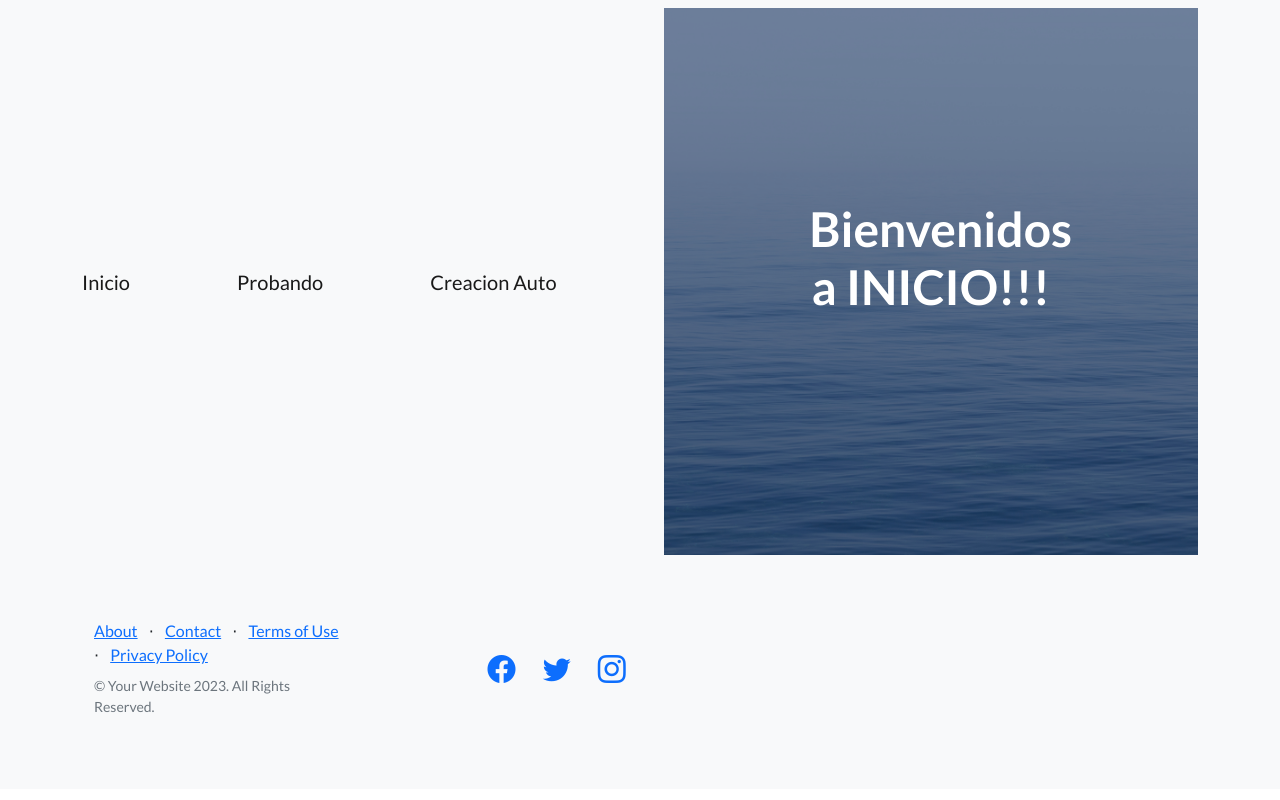
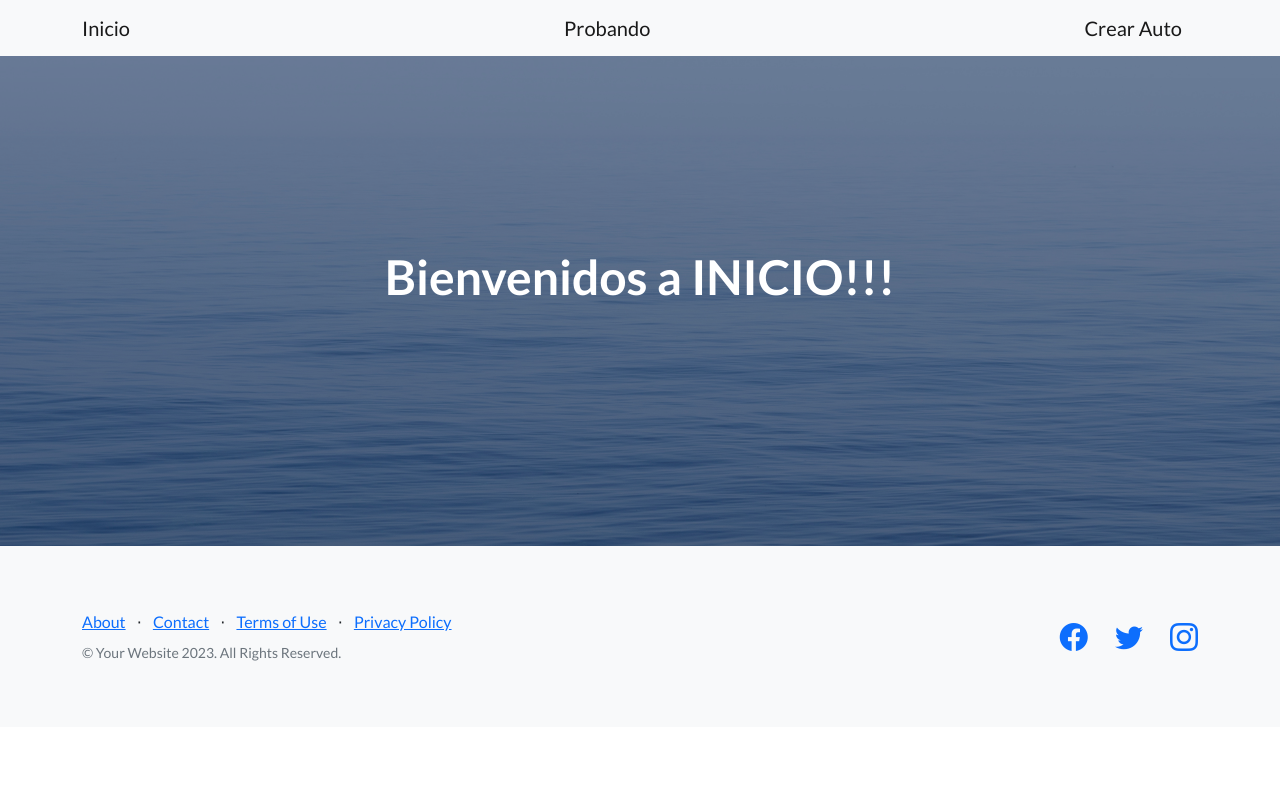
Before and after one commit to TomasRamirez28/django, a Django app: page / in a window 1280 px wide. Run offline with Django 5.2, Linux system fonts and the light colour scheme; some libraries are stand-ins or nearby versions.

Commit message:
actualizacion

```diff
--- a/inicio/urls.py
+++ b/inicio/urls.py
@@ -11,5 +11,8 @@ urlpatterns = [
     path("template3/<str:nombre>/<str:apellido>/<int:edad>/", views.template3),
     path("template4/<str:nombre>/<str:apellido>/<int:edad>/", views.template4),
     path("prueba/",views.probando, name="probando"),
-    path("autos/crear/<str:marca>/<str:modelo>/", views.crear_auto, name="crear_auto")
+    #V1
+    #path("autos/crear/<str:marca>/<str:modelo>/", views.crear_auto, name="crear_auto")
+    #V2
+    path("autos/crear/", views.crear_auto_v2, name="crear_auto_v2"),
  ]
--- a/inicio/views.py
+++ b/inicio/views.py
@@ -1,10 +1,10 @@
 from django.shortcuts import render
 from datetime import datetime
+from django.http import HttpResponse
 from django.template import Template, Context, loader
+
+from inicio.models import Auto
 import random
-
-from django.http import HttpResponse
-from inicio.models import Auto
 
 def inicio(request):
     #return HttpResponse("Bienvenidos a mi inicio")
@@ -12,8 +12,9 @@ def inicio(request):
 
 def template1(request, nombre, apellido,edad):
     fecha = datetime.now()
+    suma = 4+edad
 
-    return HttpResponse(f"<h1>Mi template 1</h1> -- Fecha: {fecha}-- buenas {nombre} {apellido}")
+    return HttpResponse(f"<h1>Mi template 1</h1> -- Fecha: {fecha}-- buenas {nombre} {apellido} {edad}")
 
 def template2(request, nombre, apellido, edad):
 
@@ -51,8 +52,6 @@ def template3(request, nombre, apellido, edad):
         "edad": edad,
         }
 
-    contexto= Context()
-
     template_renderizado = template.render(datos)
 
     return HttpResponse(template_renderizado)
@@ -61,9 +60,6 @@ def template3(request, nombre, apellido, edad):
 
 def template4(request, nombre, apellido, edad):
 
-
-
-
     fecha = datetime.now()
     datos = {
         "fecha": fecha,
@@ -71,10 +67,6 @@ def template4(request, nombre, apellido, edad):
         "apellido": apellido,
         "edad": edad,
         }
-
-
-
-
 
     return render(request,"template2.html",datos)
 
@@ -90,3 +82,6 @@ def crear_auto(request, marca, modelo):
     auto = Auto(marca=marca, modelo=modelo)
     auto.save()
     return render(request, "auto_templates/creacion.html", {"auto" : auto})
+
+def crear_auto_v2(request):
+    return render(request,'inicio/crear_auto_v2.html')
--- a/templates/autos_templates/creacion.html
+++ b/templates/auto_templates/creacion.html
@@ -6,5 +6,7 @@ creacion de auto
 
 
 {% block main %}
-Se creo el auto {{auto class=marca}} {{auto.modelo}}
+<h1>Auto Creado</h1>
+<p class="{{ auto.marca }}">Marca: {{ auto.marca }}</p>
+<p>Modelo: {{ auto.modelo }}</p>
 {% endblock main %}
--- a/templates/base.html
+++ b/templates/base.html
@@ -2,12 +2,14 @@
 <html lang="en">
 {% load static %}
 <head>
-
     <meta charset="utf-8" />
     <meta name="viewport" content="width=device-width, initial-scale=1, shrink-to-fit=no" />
     <meta name="description" content="" />
     <meta name="author" content="" />
-        <title>Landing Page - Start Bootstrap Theme</title>
+    <title>
+        {% block title_head %}
+        {% endblock title_head %}
+    </title>
     <!-- Favicon-->
     <link rel="icon" type="image/x-icon" href="assets/favicon.ico" />
     <!-- Bootstrap icons-->
@@ -15,9 +17,7 @@
     <!-- Google fonts-->
     <link href="https://fonts.googleapis.com/css?family=Lato:300,400,700,300italic,400italic,700italic" rel="stylesheet" type="text/css" />
     <!-- Core theme CSS (includes Bootstrap)-->
-        <link href="{% static "css/styles.css" %}" rel="stylesheet" />
-
-
+    <link href="{% static 'css/styles.css' %}" rel="stylesheet" />
 </head>
 <body>
     <!-- Navigation-->
@@ -25,54 +25,31 @@
         <div class="container">
             <a class="navbar-brand" href={% url "inicio" %}>Inicio</a>
             <a class="navbar-brand" href={% url "probando" %}>Probando</a>
-                <a class="navbar-brand" href={% url "crear_auto" "Ford" "k"%}>Creacion Auto</a>
-               <!--<a class="btn btn-primary" href="#signup">Sign Up</a>
+            {% comment %} <a class="navbar-brand" href={% url "crear_auto" "Ford" "k"%}>Creacion Auto</a> {% endcomment %}
+            <a class="navbar-brand" href={% url "crear_auto_v2" %}>Crear Auto</a>
         </div>
     </nav>
     <!-- Masthead-->
+    <header class="masthead">
         {% block header %}
-        <header class="masthead">
-
-
-
-
         <div class="container position-relative">
             <div class="row justify-content-center">
                 <div class="col-xl-6">
                     <div class="text-center text-white">
-
                         <!-- Page heading-->
                         <h1 class="mb-5">
-                                {% block h1_header  %}
+                            {% block h1_header %}
                             soy el base
                             {% endblock h1_header %}
-
-
                         </h1>
-                            <!-- Signup form-->
-                            <!-- * * * * * * * * * * * * * * *-->
-                            <!-- * * SB Forms Contact Form * *-->
-                            <!-- * * * * * * * * * * * * * * *-->
-                            <!-- This form is pre-integrated with SB Forms.-->
-                            <!-- To make this form functional, sign up at-->
-                            <!-- https://startbootstrap.com/solution/contact-forms-->
-                            <!-- to get an API token!-->
-
-
                     </div>
                 </div>
             </div>
         </div>
-
+        {% endblock header %}
     </header>
-        {% endblock header %}
-
     {% block main %}
-
     {% endblock main %}
-
-
-
     <footer class="footer bg-light">
         <div class="container">
             <div class="row">
@@ -107,11 +84,8 @@
     <!-- Bootstrap core JS-->
     <script src="https://cdn.jsdelivr.net/npm/bootstrap@5.2.3/dist/js/bootstrap.bundle.min.js"></script>
     <!-- Core theme JS-->
-        <script src="{% static "js/scripts.js" %}"></script>
-        <!-- * * * * * * * * * * * * * * * * * * * * * * * * * * * * * * * * * * * * * * * *-->
-        <!-- * *                               SB Forms JS                               * *-->
-        <!-- * * Activate your form at https://startbootstrap.com/solution/contact-forms * *-->
-        <!-- * * * * * * * * * * * * * * * * * * * * * * * * * * * * * * * * * * * * * * * *-->
+    <script src="{% static 'js/scripts.js' %}"></script>
+    <!-- SB Forms JS-->
     <script src="https://cdn.startbootstrap.com/sb-forms-latest.js"></script>
 </body>
 </html>
```
Also changed, not shown: inicio/templates/inicio/crear_auto_v2.html (added, +21 -0 lines). Lines whose indentation alone changed are shown as unchanged.
